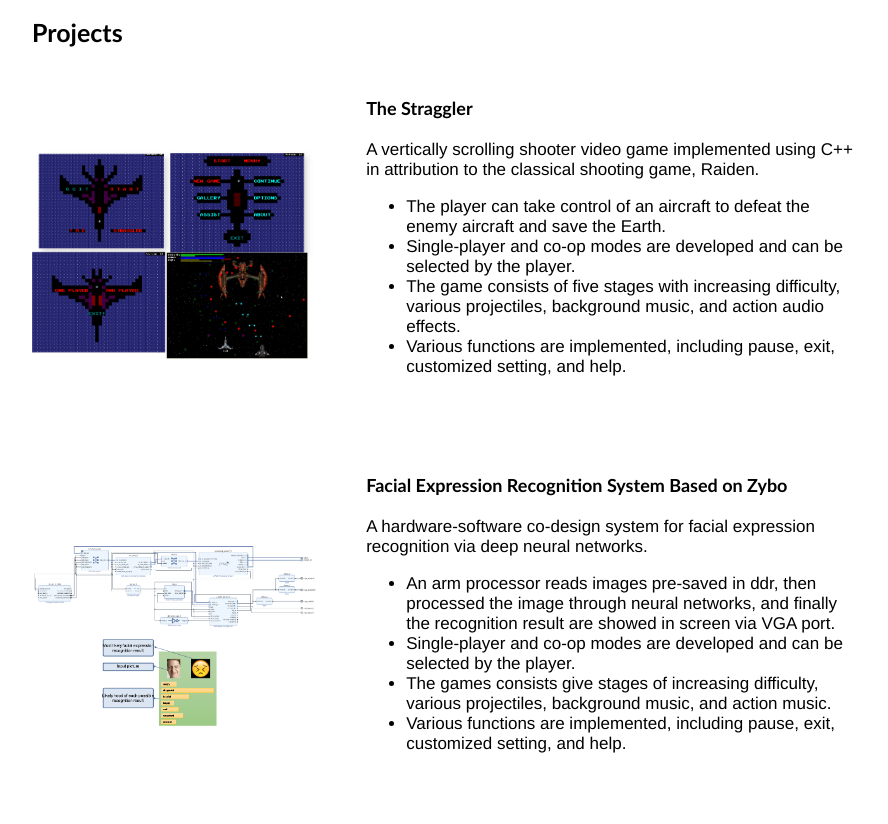
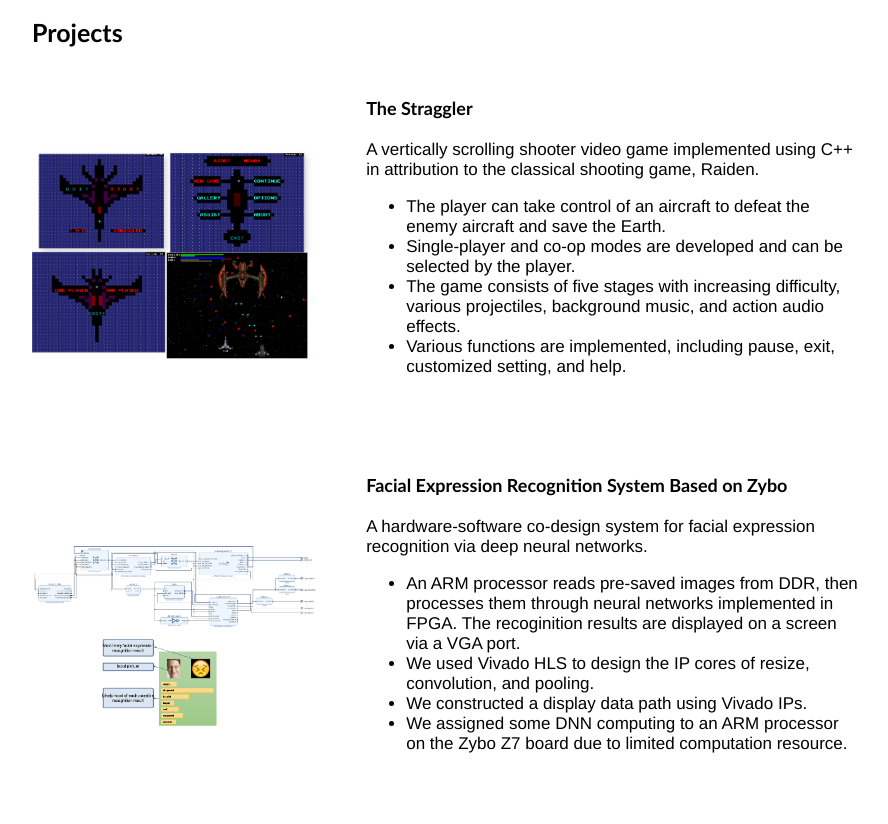
Before and after one commit to Coone21/JiaheShi.github.io, a plain HTML site: page index.html in a window 1280 px wide. Shown: the part 2205-3029 px from the top of the page, without its empty margins (228-1116 px from the left). Drawn offline with Linux system fonts and the light colour scheme.

Commit message:
Update index.html

```diff
--- a/index.html
+++ b/index.html
@@ -275,10 +275,10 @@
 
             <br>
             <ul>
-              <li>An arm processor reads images pre-saved in ddr, then processed the image through neural networks, and finally the recognition result are showed in screen via VGA port.</li>
-              <li>Single-player and co-op modes are developed and can be selected by the player.</li>
-              <li>The games consists give stages of increasing difficulty, various projectiles, background music, and action music.</li>
-              <li>Various functions are implemented, including pause, exit, customized setting, and help.</li>
+              <li>An ARM processor reads pre-saved images from DDR, then processes them through neural networks implemented in FPGA. The recoginition results are displayed on a screen via a VGA port.</li>
+              <li>We used Vivado HLS to design the IP cores of resize, convolution, and pooling.</li>
+              <li>We constructed a display data path using Vivado IPs.</li>
+              <li>We assigned some DNN computing to an ARM processor on the Zybo Z7 board due to limited computation resource.</li>
             </ul>
             <br>
           </td>
```
